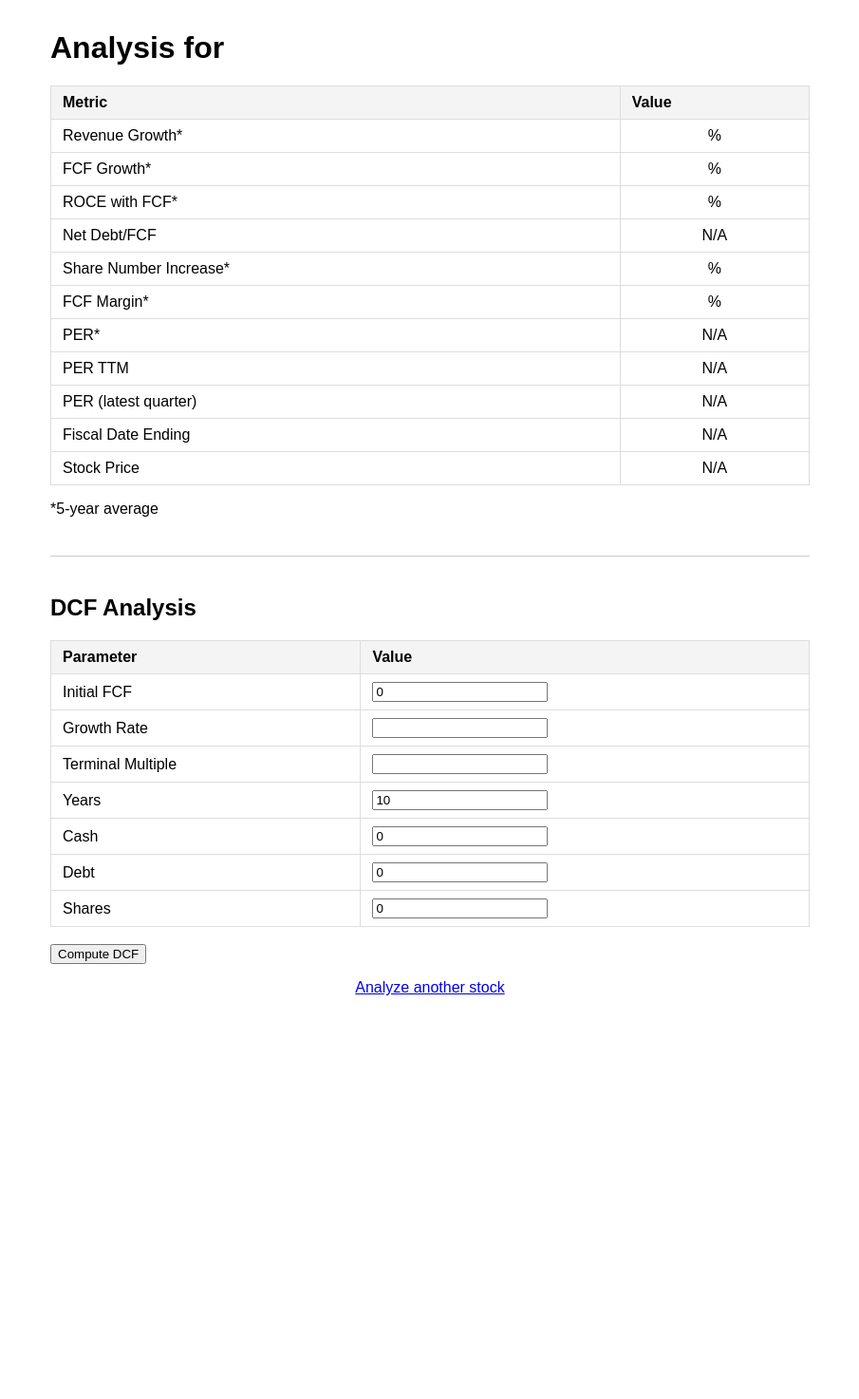
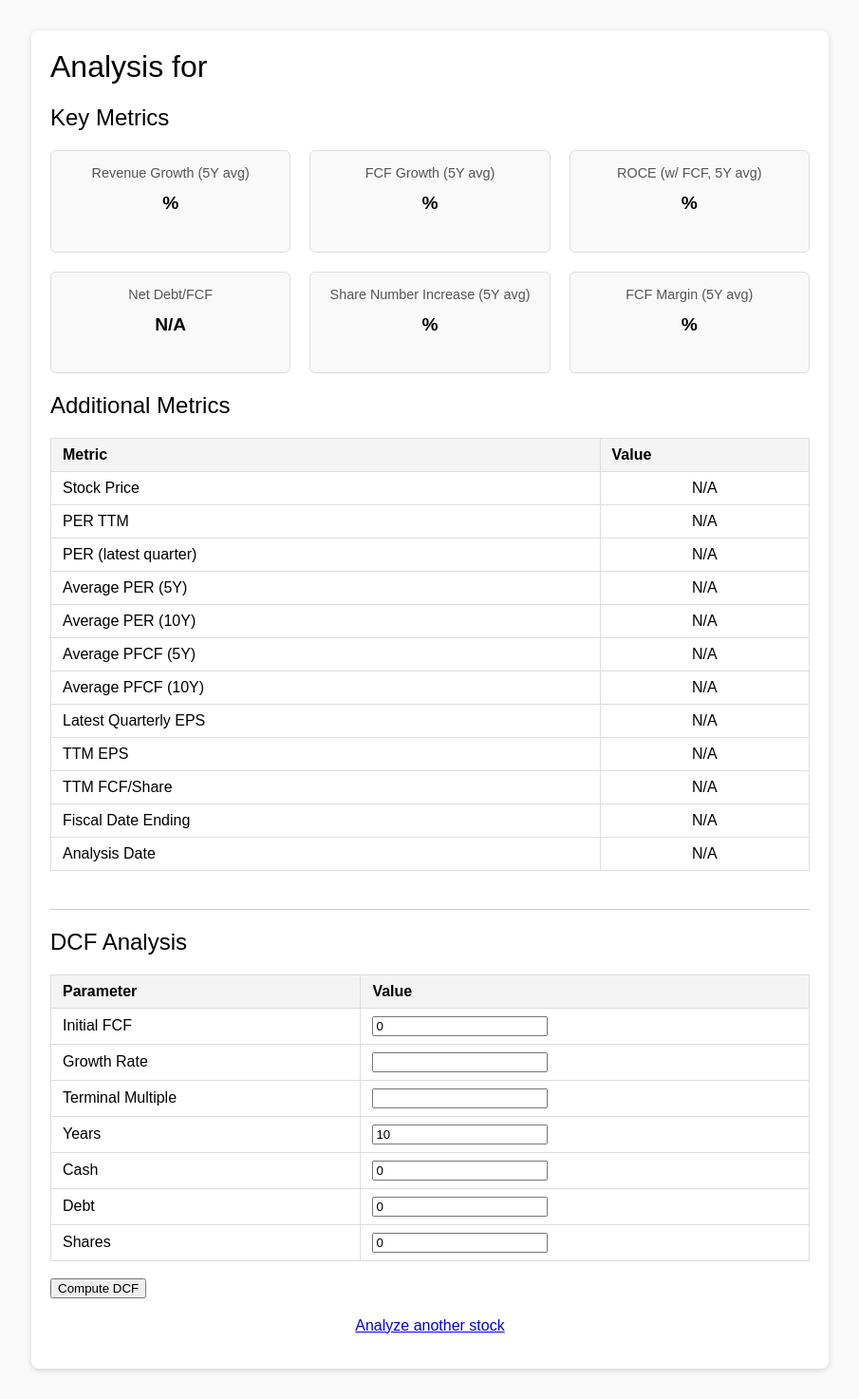
Before and after one commit to thomas192/stock-analyzer, a Flask app: template templates/result.html in a window 1280 px wide. Shown: the whole page at 95% size, without its empty margins (187-1092 px from the left). Before the commit the page ends 1048 px from the top, so only its background shows below. Run offline with Flask 3, Linux system fonts and the light colour scheme; the template is opened without the code that fills it, so the values that code supplies are empty.

Commit message:
notebook update

```diff
--- a/templates/result.html
+++ b/templates/result.html
@@ -4,77 +4,250 @@
   <meta charset="UTF-8">
   <title>Analysis Result for {{ ticker }}</title>
   <style>
-    body { font-family: Arial, sans-serif; margin: 2em; }
-    .container { max-width: 800px; margin: auto; }
-    table { width: 100%; border-collapse: collapse; margin-top: 20px; }
-    th, td { padding: 8px 12px; border: 1px solid #ddd; }
-    th { background-color: #f4f4f4; text-align: left; }
-    .center { text-align: center; }
-    .section { margin-top: 40px; padding-top: 20px; border-top: 1px solid #ccc; }
+    body {
+      font-family: Arial, sans-serif;
+      margin: 2em;
+      background-color: #fafafa;
+    }
+    .container {
+      max-width: 800px;
+      margin: auto;
+      background-color: #fff;
+      padding: 20px;
+      border-radius: 8px;
+      box-shadow: 0 2px 6px rgba(0,0,0,0.15);
+    }
+    h1, h2, h3 {
+      margin-top: 0;
+      font-weight: normal;
+    }
+    .key-metrics-container {
+      display: flex;
+      flex-wrap: wrap; /* allow wrapping if viewport is narrow */
+      gap: 20px;
+      margin-bottom: 20px;
+    }
+    .metric-card {
+      flex: 1 1 calc(33% - 20px); /* roughly 3 cards per row */
+      min-width: 200px;
+      background-color: #f9f9f9;
+      border: 1px solid #ddd;
+      border-radius: 6px;
+      padding: 15px;
+      box-sizing: border-box;
+      text-align: center;
+    }
+    .metric-title {
+      font-size: 0.9em;
+      color: #555;
+      margin-bottom: 5px;
+    }
+    .metric-value {
+      font-size: 1.2em;
+      font-weight: bold;
+      padding: 8px;
+      border-radius: 4px;
+      min-height: 2em; /* keep consistent card heights */
+    }
+    table {
+      width: 100%;
+      border-collapse: collapse;
+      margin-top: 10px;
+    }
+    th, td {
+      padding: 8px 12px;
+      border: 1px solid #ddd;
+      vertical-align: middle;
+    }
+    th {
+      background-color: #f4f4f4;
+      text-align: left;
+    }
+    .center {
+      text-align: center;
+    }
+    .section {
+      margin-top: 40px;
+      padding-top: 20px;
+      border-top: 1px solid #ccc;
+    }
+    /* Simple green highlight if logic is satisfied */
+    .highlight-green {
+      background-color: lightgreen !important;
+    }
   </style>
 </head>
 <body>
   <div class="container">
     <h1>Analysis for {{ ticker }}</h1>
+
+    <!-- Key Metrics Section -->
+    <h2>Key Metrics</h2>
+    <div class="key-metrics-container">
+      <!-- Average Turnover Growth -->
+      <div class="metric-card">
+        <div class="metric-title">Revenue Growth (5Y avg)</div>
+        {% set turn_growth_class = "" %}
+        {% if metrics.avg_turnover_growth is not none and metrics.avg_turnover_growth > 0.1 %}
+          {% set turn_growth_class = "highlight-green" %}
+        {% endif %}
+        <div class="metric-value {{ turn_growth_class }}">
+          {{ metrics.avg_turnover_growth is not none
+             and (metrics.avg_turnover_growth * 100)|round(2) ~ '%'
+             or 'N/A' }}
+        </div>
+      </div>
+
+      <!-- Average FCF Growth -->
+      <div class="metric-card">
+        <div class="metric-title">FCF Growth (5Y avg)</div>
+        {% set fcf_growth_class = "" %}
+        {% if metrics.avg_FCF_growth is not none and metrics.avg_FCF_growth > 0.1 %}
+          {% set fcf_growth_class = "highlight-green" %}
+        {% endif %}
+        <div class="metric-value {{ fcf_growth_class }}">
+          {{ metrics.avg_FCF_growth is not none
+             and (metrics.avg_FCF_growth * 100)|round(2) ~ '%'
+             or 'N/A' }}
+        </div>
+      </div>
+
+      <!-- ROCE Using FCF -->
+      <div class="metric-card">
+        <div class="metric-title">ROCE (w/ FCF, 5Y avg)</div>
+        {% set roce_class = "" %}
+        {% if metrics.avg_ROCE_using_FCF is not none and metrics.avg_ROCE_using_FCF > 0.15 %}
+          {% set roce_class = "highlight-green" %}
+        {% endif %}
+        <div class="metric-value {{ roce_class }}">
+          {{ metrics.avg_ROCE_using_FCF is not none
+             and (metrics.avg_ROCE_using_FCF * 100)|round(2) ~ '%'
+             or 'N/A' }}
+        </div>
+      </div>
+
+      <!-- Net Debt/FCF -->
+      <div class="metric-card">
+        <div class="metric-title">Net Debt/FCF</div>
+        {% set nd_to_fcf_class = "" %}
+        {% if metrics.latest_net_debt_to_FCF is not none and metrics.latest_net_debt_to_FCF < 3 %}
+          {% set nd_to_fcf_class = "highlight-green" %}
+        {% endif %}
+        <div class="metric-value {{ nd_to_fcf_class }}">
+          {{ metrics.latest_net_debt_to_FCF is not none
+             and metrics.latest_net_debt_to_FCF|round(2)
+             or 'N/A' }}
+        </div>
+      </div>
+
+      <!-- Share Number Increase -->
+      <div class="metric-card">
+        <div class="metric-title">Share Number Increase (5Y avg)</div>
+        {% set stock_increase_class = "" %}
+        {% if metrics.avg_stock_increase is not none and metrics.avg_stock_increase <= 0 %}
+          {% set stock_increase_class = "highlight-green" %}
+        {% endif %}
+        <div class="metric-value {{ stock_increase_class }}">
+          {{ metrics.avg_stock_increase is not none
+             and (metrics.avg_stock_increase * 100)|round(2) ~ '%'
+             or 'N/A' }}
+        </div>
+      </div>
+
+      <!-- Average FCF Margin -->
+      <div class="metric-card">
+        <div class="metric-title">FCF Margin (5Y avg)</div>
+        {% set fcf_margin_class = "" %}
+        {% if metrics.avg_FCF_margin is not none and metrics.avg_FCF_margin > 0.1 %}
+          {% set fcf_margin_class = "highlight-green" %}
+        {% endif %}
+        <div class="metric-value {{ fcf_margin_class }}">
+          {{ metrics.avg_FCF_margin is not none
+             and (metrics.avg_FCF_margin * 100)|round(2) ~ '%'
+             or 'N/A' }}
+        </div>
+      </div>
+    </div> <!-- /key-metrics-container -->
+
+
+    <!-- Additional Metrics Section -->
+    <h2>Additional Metrics</h2>
     <table>
       <tr>
         <th>Metric</th>
         <th>Value</th>
       </tr>
+      <!-- Stock Price -->
       <tr>
-        <td>Revenue Growth*</td>
-        <td class="center" {% if metrics.avg_turnover_growth is not none and metrics.avg_turnover_growth > 0.1 %} style="background-color: lightgreen;" {% endif %}>
-          {{ metrics.avg_turnover_growth is not none and (metrics.avg_turnover_growth * 100)|round(2) ~ '%' or 'N/A' }}
+        <td>Stock Price</td>
+        <td class="center">
+          {{ metrics.latest_price is not none and metrics.latest_price|round(2) or 'N/A' }}
         </td>
       </tr>
-      <tr>
-        <td>FCF Growth*</td>
-        <td class="center" {% if metrics.avg_FCF_growth is not none and metrics.avg_FCF_growth > 0.1 %} style="background-color: lightgreen;" {% endif %}>
-          {{ metrics.avg_FCF_growth is not none and (metrics.avg_FCF_growth * 100)|round(2) ~ '%' or 'N/A' }}
-        </td>
-      </tr>
-      <tr>
-        <td>ROCE with FCF*</td>
-        <td class="center" {% if metrics.avg_ROCE_using_FCF is not none and metrics.avg_ROCE_using_FCF > 0.15 %} style="background-color: lightgreen;" {% endif %}>
-          {{ metrics.avg_ROCE_using_FCF is not none and (metrics.avg_ROCE_using_FCF * 100)|round(2) ~ '%' or 'N/A' }}
-        </td>
-      </tr>
-      <tr>
-        <td>Net Debt/FCF</td>
-        <td class="center" {% if metrics.latest_net_debt_to_FCF is not none and metrics.latest_net_debt_to_FCF < 3 %} style="background-color: lightgreen;" {% endif %}>
-          {{ metrics.latest_net_debt_to_FCF is not none and metrics.latest_net_debt_to_FCF|round(2) or 'N/A' }}
-        </td>
-      </tr>
-      <tr>
-        <td>Share Number Increase*</td>
-        <td class="center" {% if metrics.avg_stock_increase is not none and metrics.avg_stock_increase <= 0 %} style="background-color: lightgreen;" {% endif %}>
-          {{ metrics.avg_stock_increase is not none and (metrics.avg_stock_increase * 100)|round(2) ~ '%' or 'N/A' }}
-        </td>
-      </tr>
-      <tr>
-        <td>FCF Margin*</td>
-        <td class="center" {% if metrics.avg_FCF_margin is not none and metrics.avg_FCF_margin > 0.1 %} style="background-color: lightgreen;" {% endif %}>
-          {{ metrics.avg_FCF_margin is not none and (metrics.avg_FCF_margin * 100)|round(2) ~ '%' or 'N/A' }}
-        </td>
-      </tr>
-      <tr>
-        <td>PER*</td>
-        <td class="center">
-          {{ metrics.average_per is not none and metrics.average_per|round(2) or 'N/A' }}
-        </td>
-      </tr>
+      <!-- TTM PER -->
       <tr>
         <td>PER TTM</td>
-        <td class="center" {% if metrics.ttm_per is not none and metrics.average_per is not none and metrics.ttm_per < metrics.average_per %} style="background-color: lightgreen;" {% endif %}>
+        {% set ttm_per_class = "" %}
+        {% if metrics.ttm_per is not none and metrics.average_per is not none and metrics.ttm_per < metrics.average_per %}
+          {% set ttm_per_class = "highlight-green" %}
+        {% endif %}
+        <td class="center {{ ttm_per_class }}">
           {{ metrics.ttm_per is not none and metrics.ttm_per|round(2) or 'N/A' }}
         </td>
       </tr>
+      <!-- Latest PER -->
       <tr>
         <td>PER (latest quarter)</td>
         <td class="center">
           {{ metrics.latest_per is not none and metrics.latest_per|round(2) or 'N/A' }}
         </td>
       </tr>
+      <!-- Average PER (5Y or 10Y) -->
+      <tr>
+        <td>Average PER (5Y)</td>
+        <td class="center">
+          {{ metrics.average_pe_5y is not none and metrics.average_pe_5y|round(2) or 'N/A' }}
+        </td>
+      </tr>
+      <tr>
+        <td>Average PER (10Y)</td>
+        <td class="center">
+          {{ metrics.average_pe_10y is not none and metrics.average_pe_10y|round(2) or 'N/A' }}
+        </td>
+      </tr>
+      <!-- Average PFCF -->
+      <tr>
+        <td>Average PFCF (5Y)</td>
+        <td class="center">
+          {{ metrics.average_pfcf_5y is not none and metrics.average_pfcf_5y|round(2) or 'N/A' }}
+        </td>
+      </tr>
+      <tr>
+        <td>Average PFCF (10Y)</td>
+        <td class="center">
+          {{ metrics.average_pfcf_10y is not none and metrics.average_pfcf_10y|round(2) or 'N/A' }}
+        </td>
+      </tr>
+      <!-- EPS Data -->
+      <tr>
+        <td>Latest Quarterly EPS</td>
+        <td class="center">
+          {{ metrics.latest_quarterly_eps is not none and metrics.latest_quarterly_eps|round(2) or 'N/A' }}
+        </td>
+      </tr>
+      <tr>
+        <td>TTM EPS</td>
+        <td class="center">
+          {{ metrics.ttm_eps is not none and metrics.ttm_eps|round(2) or 'N/A' }}
+        </td>
+      </tr>
+      <tr>
+        <td>TTM FCF/Share</td>
+        <td class="center">
+          {{ metrics.ttm_fcf_ps is not none and metrics.ttm_fcf_ps|round(2) or 'N/A' }}
+        </td>
+      </tr>
+      <!-- Fiscal / Analysis Dates -->
       <tr>
         <td>Fiscal Date Ending</td>
         <td class="center">
@@ -82,13 +255,13 @@
         </td>
       </tr>
       <tr>
-        <td>Stock Price</td>
+        <td>Analysis Date</td>
         <td class="center">
-          {{ metrics.latest_price is not none and metrics.latest_price|round(2) or 'N/A' }}
+          {{ metrics.analysis_date or 'N/A' }}
         </td>
       </tr>
     </table>
-    <p>*5-year average</p>
+
 
     <!-- DCF Section -->
     <div class="section">
@@ -102,53 +275,80 @@
             <th>Value</th>
           </tr>
           <!-- For each DCF parameter, pre-fill from analysis data's dcf_inputs if available,
-               otherwise use a default value -->
+               or from any previously computed dcf_params, otherwise default to 0 -->
           <tr>
             <td>Initial FCF</td>
             <td>
-              <input type="number" step="any" name="initial_fcf" value="{{ dcf_params.initial_fcf if dcf_params else (metrics.dcf_inputs.initial_fcf if metrics.dcf_inputs and metrics.dcf_inputs.initial_fcf is not none else 0) }}" required>
+              <input type="number" step="any" name="initial_fcf"
+                     value="{{ dcf_params.initial_fcf if dcf_params
+                               else (metrics.dcf_inputs.initial_fcf
+                                     if metrics.dcf_inputs and metrics.dcf_inputs.initial_fcf is not none
+                                     else 0) }}"
+                     required>
             </td>
           </tr>
           <tr>
             <td>Growth Rate</td>
             <td>
-              <input type="number" step="any" name="growth_rate" value="{{ dcf_params.growth_rate }}" required>
+              <input type="number" step="any" name="growth_rate"
+                     value="{{ dcf_params.growth_rate if dcf_params else '' }}"
+                     required>
             </td>
           </tr>
           <tr>
             <td>Terminal Multiple</td>
             <td>
-              <input type="number" step="any" name="terminal_multiple" value="{{ dcf_params.terminal_multiple }}" required>
+              <input type="number" step="any" name="terminal_multiple"
+                     value="{{ dcf_params.terminal_multiple if dcf_params else '' }}"
+                     required>
             </td>
           </tr>
           <tr>
             <td>Years</td>
             <td>
-              <input type="number" name="years" value="{{ dcf_params.years if dcf_params else 10 }}" required>
+              <input type="number" name="years"
+                     value="{{ dcf_params.years if dcf_params else 10 }}"
+                     required>
             </td>
           </tr>
           <tr>
             <td>Cash</td>
             <td>
-              <input type="number" step="any" name="cash" value="{{ dcf_params.cash if dcf_params else (metrics.dcf_inputs.cash if metrics.dcf_inputs and metrics.dcf_inputs.cash is not none else 0) }}" required>
+              <input type="number" step="any" name="cash"
+                     value="{{ dcf_params.cash if dcf_params
+                               else (metrics.dcf_inputs.cash
+                                     if metrics.dcf_inputs and metrics.dcf_inputs.cash is not none
+                                     else 0) }}"
+                     required>
             </td>
           </tr>
           <tr>
             <td>Debt</td>
             <td>
-              <input type="number" step="any" name="debt" value="{{ dcf_params.debt if dcf_params else (metrics.dcf_inputs.debt if metrics.dcf_inputs and metrics.dcf_inputs.debt is not none else 0) }}" required>
+              <input type="number" step="any" name="debt"
+                     value="{{ dcf_params.debt if dcf_params
+                               else (metrics.dcf_inputs.debt
+                                     if metrics.dcf_inputs and metrics.dcf_inputs.debt is not none
+                                     else 0) }}"
+                     required>
             </td>
           </tr>
           <tr>
             <td>Shares</td>
             <td>
-              <input type="number" step="any" name="shares" value="{{ dcf_params.shares if dcf_params else (metrics.dcf_inputs.shares if metrics.dcf_inputs and metrics.dcf_inputs.shares is not none else 0) }}" required>
+              <input type="number" step="any" name="shares"
+                     value="{{ dcf_params.shares if dcf_params
+                               else (metrics.dcf_inputs.shares
+                                     if metrics.dcf_inputs and metrics.dcf_inputs.shares is not none
+                                     else 0) }}"
+                     required>
             </td>
           </tr>
         </table>
         <br>
         <button type="submit">Compute DCF</button>
       </form>
+
 
       {% if dcf_results %}
       <h3>DCF Valuation Results</h3>
@@ -167,7 +367,9 @@
       {% endif %}
     </div>
 
-    <p style="text-align:center;"><a href="{{ url_for('index') }}">Analyze another stock</a></p>
-  </div>
+    <p style="text-align:center; margin-top: 20px;">
+      <a href="{{ url_for('index') }}">Analyze another stock</a>
+    </p>
+  </div> <!-- /container -->
 </body>
 </html>
```
Also changed, not shown: 1 other file.
